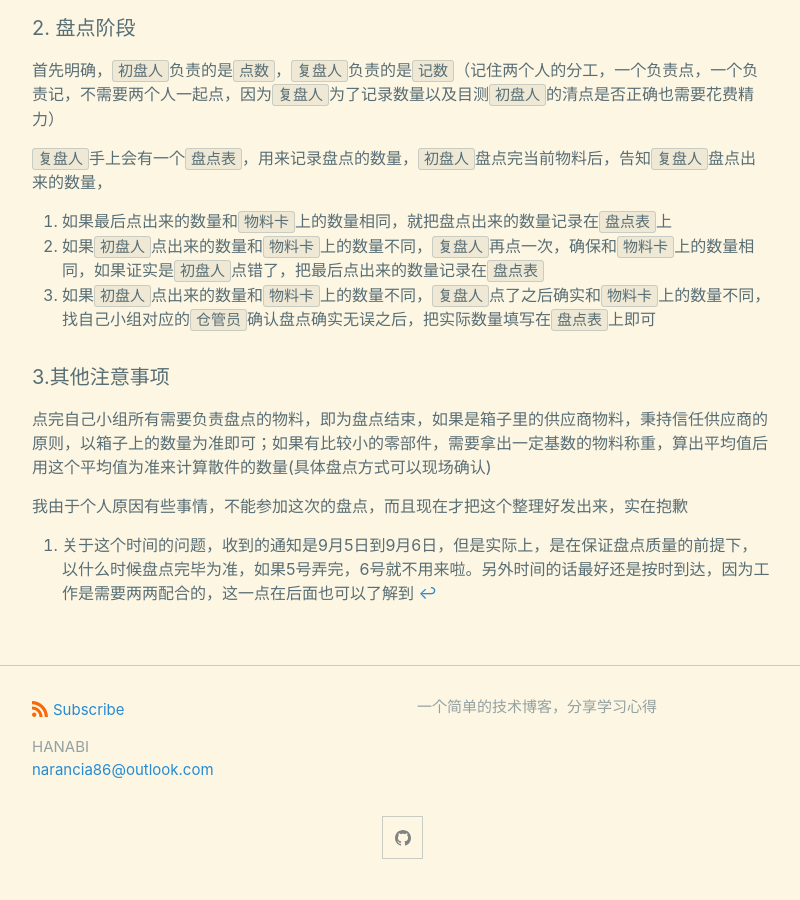
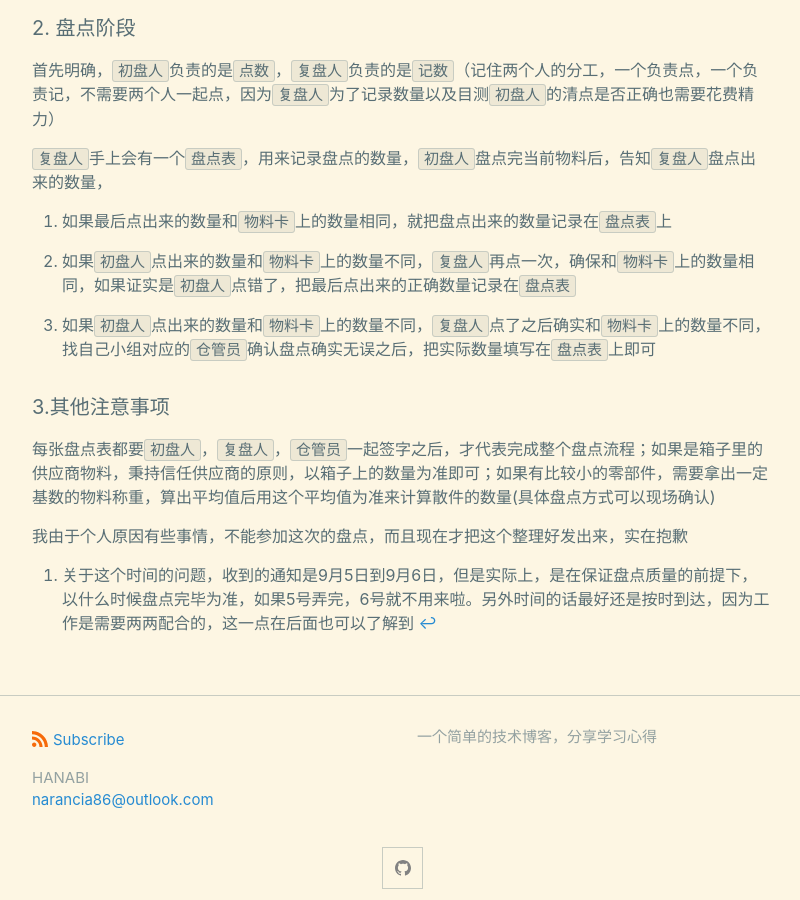
Before and after one commit to KamenRiderKuuga/kamenriderkuuga.github.io, a Jekyll site: the page built from _posts/2020-09-04-Temp.md, in a window 1280 px wide and 900 px high, scrolled down 4603 px. Shown: the whole window, without its empty margins (238-1038 px from the left). Built offline with Jekyll 4.4.1, drawn with Linux system fonts in a browser that asks for light colours.

Commit message:
Update 2020-09-04-Temp.md

```diff
--- a/_posts/2020-09-04-Temp.md
+++ b/_posts/2020-09-04-Temp.md
@@ -56,13 +56,25 @@ tags: Temp
 `复盘人`手上会有一个`盘点表`，用来记录盘点的数量，`初盘人`盘点完当前物料后，告知`复盘人`盘点出来的数量，
 
 1. 如果最后点出来的数量和`物料卡`上的数量相同，就把盘点出来的数量记录在`盘点表`上
-2. 如果`初盘人`点出来的数量和`物料卡`上的数量不同，`复盘人`再点一次，确保和`物料卡`上的数量相同，如果证实是`初盘人`点错了，把最后点出来的数量记录在`盘点表`
+
+
+
+2. 如果`初盘人`点出来的数量和`物料卡`上的数量不同，`复盘人`再点一次，确保和`物料卡`上的数量相同，如果证实是`初盘人`点错了，把最后点出来的正确数量记录在`盘点表`
+
+
+
 3. 如果`初盘人`点出来的数量和`物料卡`上的数量不同，`复盘人`点了之后确实和`物料卡`上的数量不同，找自己小组对应的`仓管员`确认盘点确实无误之后，把实际数量填写在`盘点表`上即可
+
+
 
 #### 3.其他注意事项
 
-点完自己小组所有需要负责盘点的物料，即为盘点结束，如果是箱子里的供应商物料，秉持信任供应商的原则，以箱子上的数量为准即可；如果有比较小的零部件，需要拿出一定基数的物料称重，算出平均值后用这个平均值为准来计算散件的数量(具体盘点方式可以现场确认)
+每张盘点表都要`初盘人`，`复盘人`，`仓管员`一起签字之后，才代表完成整个盘点流程；如果是箱子里的供应商物料，秉持信任供应商的原则，以箱子上的数量为准即可；如果有比较小的零部件，需要拿出一定基数的物料称重，算出平均值后用这个平均值为准来计算散件的数量(具体盘点方式可以现场确认)
 
 我由于个人原因有些事情，不能参加这次的盘点，而且现在才把这个整理好发出来，实在抱歉
 
+
+
+
+
 [^1]: 关于这个时间的问题，收到的通知是9月5日到9月6日，但是实际上，是在保证盘点质量的前提下，以什么时候盘点完毕为准，如果5号弄完，6号就不用来啦。另外时间的话最好还是按时到达，因为工作是需要两两配合的，这一点在后面也可以了解到
```
